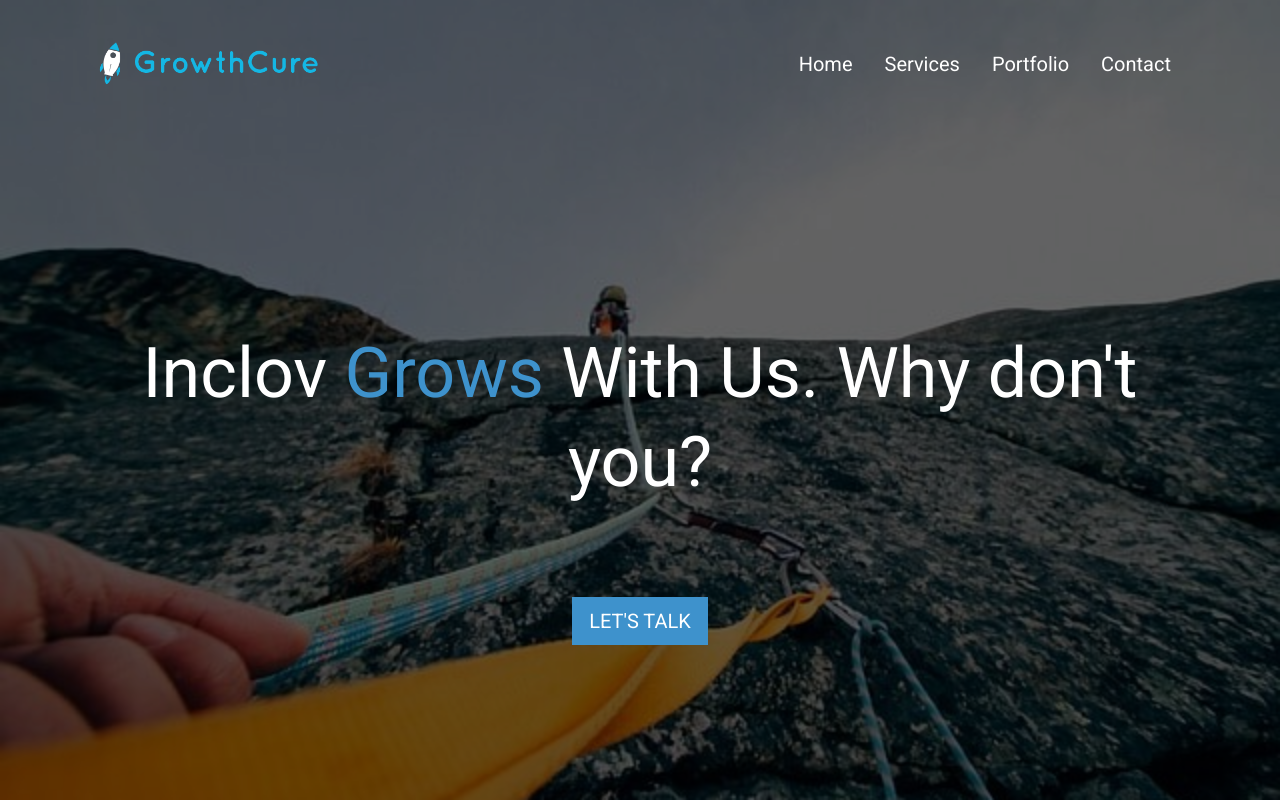
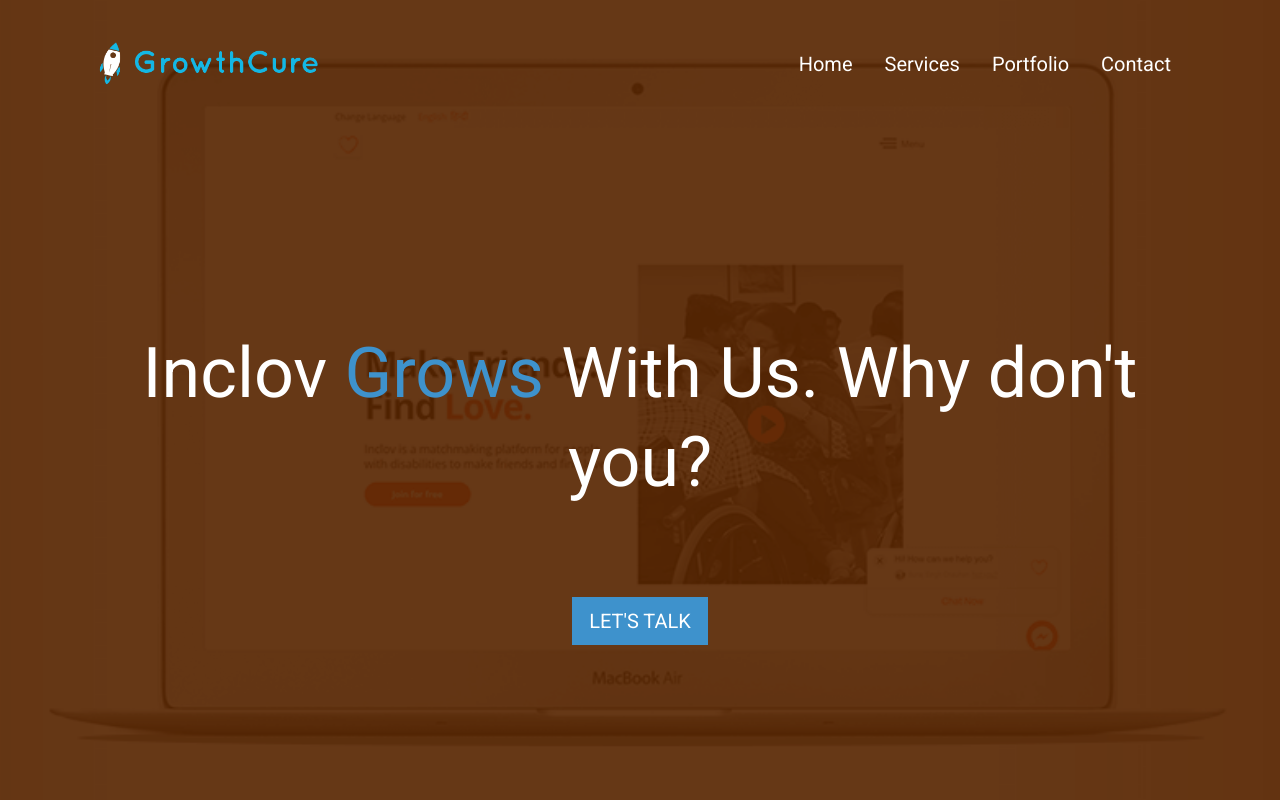
Before and after one commit to deepakk37/growthcure, a plain HTML site: page inclove.html in a window 1280 px wide. Shown: the top 802 px of the page. Drawn offline with Linux system fonts and the light colour scheme.

Commit message:
Image change

```diff
--- a/inclove.html
+++ b/inclove.html
@@ -37,7 +37,7 @@
   <script src="https://oss.maxcdn.com/respond/1.4.2/respond.min.js"></script><![endif]-->
 </head>
 <body>
-<section id="intro" style="background-image: url('img/hompagejpg.jpg');" class="intro">
+<section id="intro" style="background-image: url('img/inclov.png');" class="intro">
   <nav class="navbar navbar-expand-lg">
     <div class="container">
       <div class="row">
```
Also changed, not shown: apnaexpert.html (+1 -1 lines), generation.html (+1 -1 lines), kleeto.html (+1 -1 lines), img/1.png, img/2.png, img/3.png, img/4.png, img/analytics.jpg, img/apnaexpert.png (added), img/app.jpg, img/back.jpg, img/branding.jpg (added), img/fbinsta.jpg, img/generation.png (added), 2 more files.
